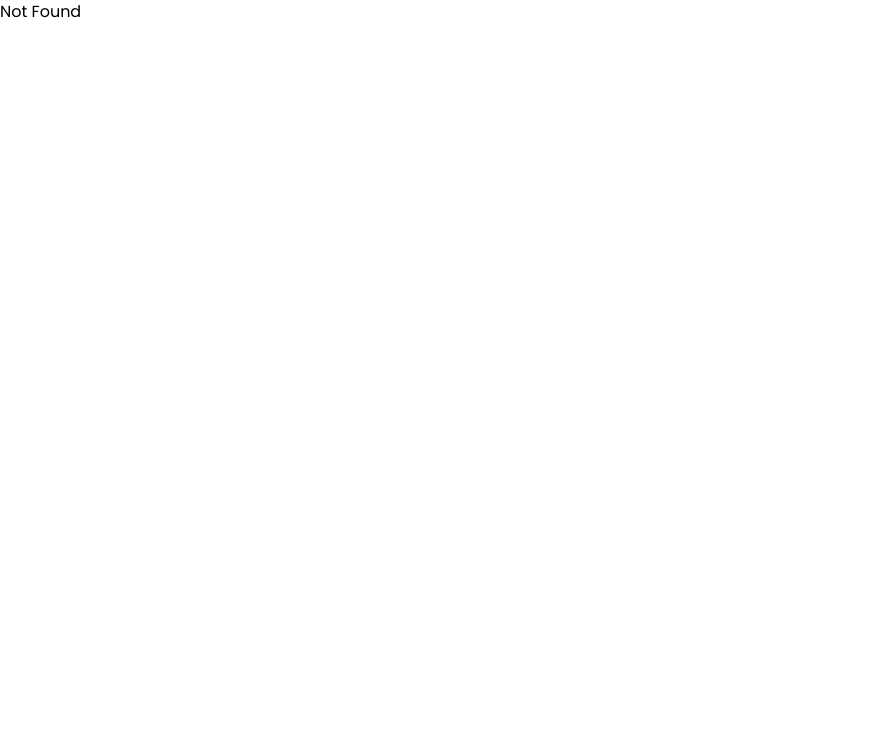
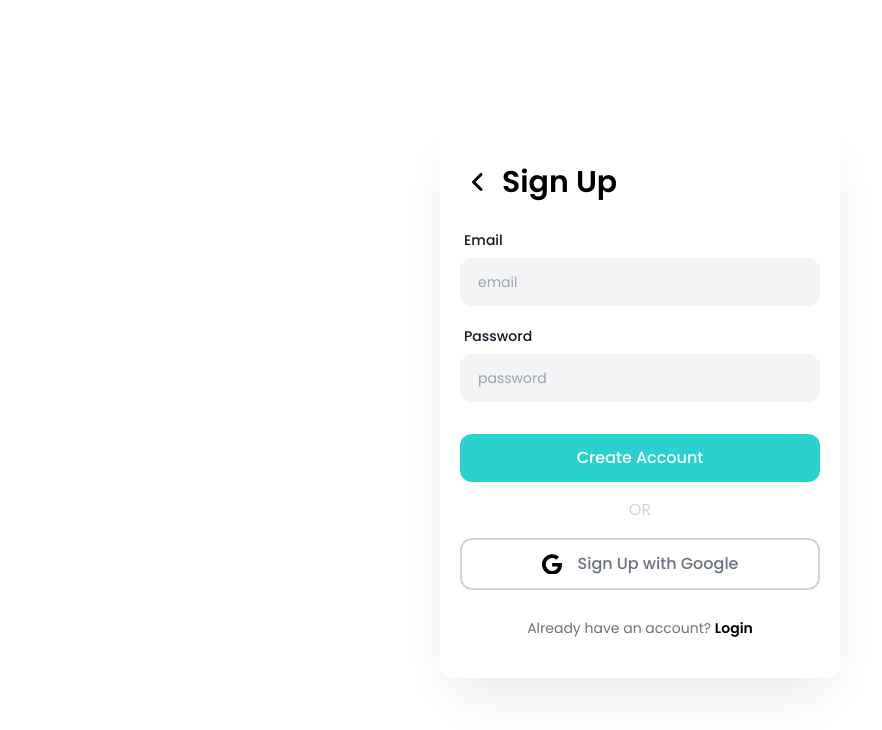
Before and after one commit to arshGoyalDev/url-shortner, a React (Create React App) app: page /sign-up in a window 1280 px wide. Shown: the top 730 px of the page, without its empty margins (0-882 px from the left). Built offline with nearby package versions, Linux system fonts and the light colour scheme.

Commit message:
created & styled sign-up page

```diff
--- a/src/App.js
+++ b/src/App.js
@@ -1,12 +1,14 @@
 import { Routes, Route } from "react-router-dom";
 
 import Home from "./pages/home";
+import SignUp from "./pages/sign-up";
 
 const App = () => {
   return (
     <div className="App">
       <Routes>
         <Route path="/" element={<Home />} />
+        <Route path="/sign-up" element={<SignUp />} />
         <Route path="*" element={<div>Not Found</div>} />
       </Routes>
     </div>
--- a/src/firebase/index.js
+++ b/src/firebase/index.js
@@ -1,4 +1,6 @@
 import { initializeApp } from "firebase/app";
+
+import { getAuth } from "firebase/auth";
 
 const firebaseConfig = {
   apiKey: "AIzaSyAoShhkhpkKDq9Ce33rtK1etdzV6mFkLSI",
@@ -6,7 +8,11 @@ const firebaseConfig = {
   projectId: "url-shortener-7b83e",
   storageBucket: "url-shortener-7b83e.appspot.com",
   messagingSenderId: "953393313541",
-  appId: "1:953393313541:web:95675f0b2a25fecda9296c"
+  appId: "1:953393313541:web:95675f0b2a25fecda9296c",
 };
 
 const app = initializeApp(firebaseConfig);
+
+const auth = getAuth(app);
+
+export {app, auth};
--- /dev/null
+++ b/src/pages/sign-up.js
@@ -0,0 +1,82 @@
+import { Link, useNavigate } from "react-router-dom";
+
+const SignUp = () => {
+  const navigate = useNavigate();
+
+  return (
+    <div className="min-h-screen w-full flex items-center justify-center">
+      <div className="py-10 px-5 w-[90%] max-w-[400px] md:shadow-2xl md:shadow-gray-200 md:rounded-xl">
+        <h2 className="text-3xl font-semibold flex items-center gap-1">
+          <button
+            onClick={() => navigate(-1)}
+            className="w-max py-2 pl-3 pr-3.5"
+          >
+            <div className="w-3 h-6">
+              <svg xmlns="http://www.w3.org/2000/svg" viewBox="0 0 256 512">
+                <path d="M192 448c-8.188 0-16.38-3.125-22.62-9.375l-160-160c-12.5-12.5-12.5-32.75 0-45.25l160-160c12.5-12.5 32.75-12.5 45.25 0s12.5 32.75 0 45.25L77.25 256l137.4 137.4c12.5 12.5 12.5 32.75 0 45.25C208.4 444.9 200.2 448 192 448z" />
+              </svg>
+            </div>
+          </button>
+          Sign Up
+        </h2>
+
+        <form>
+          <div className="mt-7">
+            <div className="flex flex-col gap-2">
+              <label
+                htmlFor="email"
+                className="text-sm text-gray-900 font-medium pl-1"
+              >
+                Email
+              </label>
+              <input
+                type="text"
+                name="email"
+                id="email"
+                placeholder="email"
+                className="bg-gray-100 rounded-xl py-3 px-4 text-sm w-full border-2 border-solid border-gray-100 focus:border-[#2bd1cf] focus:outline-none"
+              />
+            </div>
+            <div className="flex flex-col gap-2 mt-5 mb-8">
+              <label
+                htmlFor="password"
+                className="text-sm text-gray-900 font-medium pl-1"
+              >
+                Password
+              </label>
+              <input
+                type="text"
+                name="password"
+                id="password"
+                placeholder="password"
+                className="bg-gray-100 rounded-xl py-3 px-4 text-sm w-full border-2 border-solid border-gray-100 focus:border-[#2bd1cf] focus:outline-none"
+              />
+            </div>
+          </div>
+
+          <button className="py-3 px-8 text-white font-medium bg-[#2bd1cf] w-full lg:hover:bg-opacity-30 rounded-xl transition-all">
+            Create Account
+          </button>
+        </form>
+        <span className="text-gray-300 text-center w-full block my-4">OR</span>
+        <button className="flex items-center justify-center gap-4 py-3 px-8 font-medium w-full rounded-xl border-2 border-solid border-gray-300 text-gray-500 transition-all">
+          <div className="w-5">
+            <svg xmlns="http://www.w3.org/2000/svg" viewBox="0 0 488 512">
+              <path d="M488 261.8C488 403.3 391.1 504 248 504 110.8 504 0 393.2 0 256S110.8 8 248 8c66.8 0 123 24.5 166.3 64.9l-67.5 64.9C258.5 52.6 94.3 116.6 94.3 256c0 86.5 69.1 156.6 153.7 156.6 98.2 0 135-70.4 140.8-106.9H248v-85.3h236.1c2.3 12.7 3.9 24.9 3.9 41.4z" />
+            </svg>
+          </div>
+          Sign Up with Google
+        </button>
+
+        <p className="text-gray-500 text-center mt-7 text-sm">
+          Already have an account?{" "}
+          <Link to="/login" className="text-black font-semibold">
+            Login
+          </Link>
+        </p>
+      </div>
+    </div>
+  );
+};
+
+export default SignUp;
```
Also changed, not shown: src/assets/images/sign-up.svg (added).
